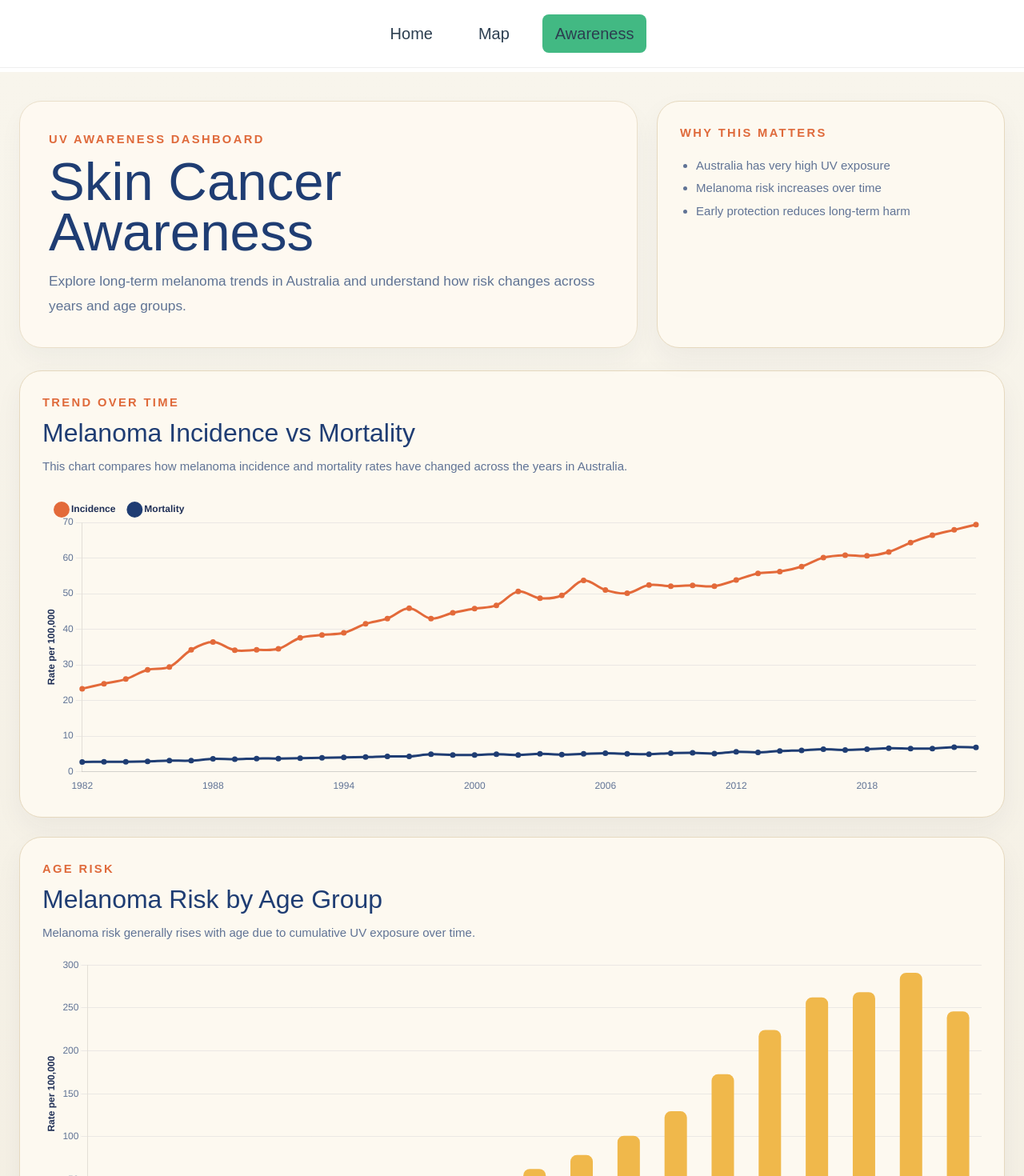
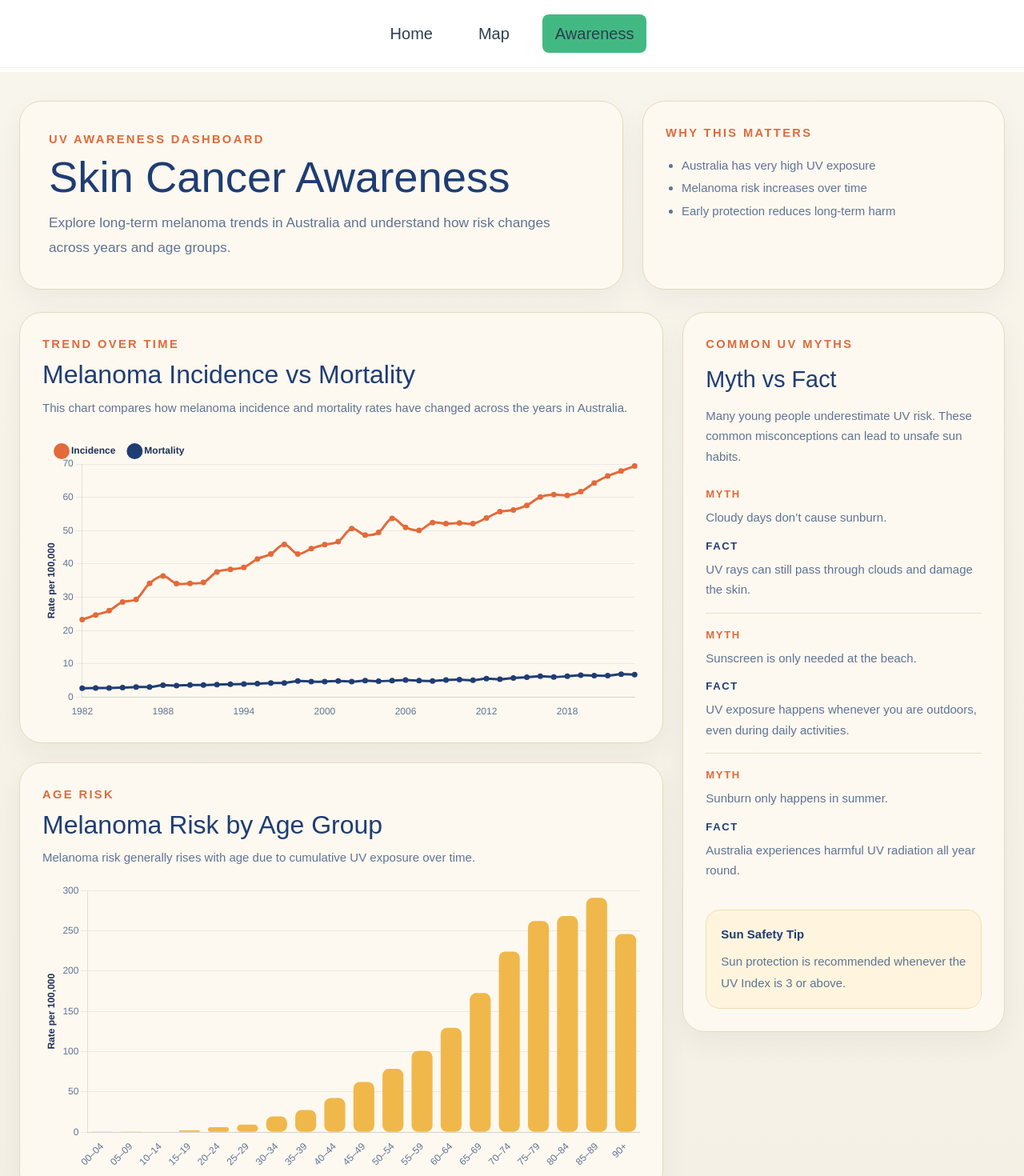
Before and after one commit to cpen0019/FIT5120_26S1_TA14, a Vue app: page /awareness in a window 1280 px wide. Shown: the top 1470 px of the page at 80% size. Built offline with nearby package versions, Linux system fonts and the light colour scheme.

Commit message:
Add UV myths to awareness page

```diff
--- a/src/views/Awareness.vue
+++ b/src/views/Awareness.vue
@@ -10,7 +10,7 @@
         </p>
       </div>
 
-      <div class="hero-card">
+      <div class="hero-summary">
         <p class="card-label">WHY THIS MATTERS</p>
         <ul>
           <li>Australia has very high UV exposure</li>
@@ -28,14 +28,15 @@
       <p>{{ error }}</p>
     </div>
 
-    <template v-else>
+    <section v-else class="content-grid">
+      <div class="charts-column">
         <section class="chart-card">
           <div class="card-header">
             <p class="eyebrow">TREND OVER TIME</p>
             <h2>Melanoma Incidence vs Mortality</h2>
             <p class="card-description">
-            This chart compares how melanoma incidence and mortality rates have
-            changed across the years in Australia.
+              This chart compares how melanoma incidence and mortality rates
+              have changed across the years in Australia.
             </p>
           </div>
 
@@ -49,8 +50,8 @@
             <p class="eyebrow">AGE RISK</p>
             <h2>Melanoma Risk by Age Group</h2>
             <p class="card-description">
-            Melanoma risk generally rises with age due to cumulative UV exposure
-            over time.
+              Melanoma risk generally rises with age due to cumulative UV
+              exposure over time.
             </p>
           </div>
 
@@ -62,12 +63,59 @@
         <section class="insight-card">
           <p class="eyebrow">KEY INSIGHT</p>
           <p class="insight-text">
-          Long-term UV damage builds up over time. Understanding incidence,
-          mortality, and age-based risk can help young Australians build safer
-          sun habits earlier.
+            Melanoma incidence in Australia has increased over time due to high UV exposure.
+            Although mortality has remained relatively stable thanks to improved detection and treatment, prevention remains essential.
+            Building safe sun habits early can significantly reduce long-term skin cancer risk.
           </p>
         </section>
-    </template>
+      </div>
+
+      <aside class="sidebar-card">
+        <div class="sidebar-sticky">
+          <p class="eyebrow">COMMON UV MYTHS</p>
+          <h3>Myth vs Fact</h3>
+          <p class="sidebar-intro">
+            Many young people underestimate UV risk. These common misconceptions
+            can lead to unsafe sun habits.
+          </p>
+
+          <div class="myth-item">
+            <p class="myth-label">Myth</p>
+            <p class="myth-text">Cloudy days don’t cause sunburn.</p>
+            <p class="fact-label">Fact</p>
+            <p class="fact-text">
+              UV rays can still pass through clouds and damage the skin.
+            </p>
+          </div>
+
+          <div class="myth-item">
+            <p class="myth-label">Myth</p>
+            <p class="myth-text">Sunscreen is only needed at the beach.</p>
+            <p class="fact-label">Fact</p>
+            <p class="fact-text">
+              UV exposure happens whenever you are outdoors, even during daily
+              activities.
+            </p>
+          </div>
+
+          <div class="myth-item">
+            <p class="myth-label">Myth</p>
+            <p class="myth-text">Sunburn only happens in summer.</p>
+            <p class="fact-label">Fact</p>
+            <p class="fact-text">
+              Australia experiences harmful UV radiation all year round.
+            </p>
+          </div>
+
+          <div class="tip-box">
+            <p class="tip-title">Sun Safety Tip</p>
+            <p class="tip-text">
+              Sun protection is recommended whenever the UV Index is 3 or above.
+            </p>
+          </div>
+        </div>
+      </aside>
+    </section>
   </div>
 </template>
 
@@ -353,29 +401,33 @@ const barOptions = {
 
 .hero-section {
   display: grid;
-  grid-template-columns: 1.6fr 0.9fr;
+  grid-template-columns: 1.5fr 0.9fr;
   gap: 24px;
   align-items: stretch;
   margin-bottom: 28px;
 }
 
-.hero-left {
-  background: rgba(255, 251, 243, 0.85);
-  border: 1px solid #eadfca;
-  border-radius: 28px;
-  padding: 36px;
-  box-shadow: 0 14px 30px rgba(31, 47, 86, 0.04);
-}
-
-.hero-card {
+.hero-left,
+.hero-summary,
+.chart-card,
+.insight-card,
+.status-card,
+.sidebar-card {
   background: #fdf9f0;
   border: 1px solid #e6d9bf;
   border-radius: 28px;
-  padding: 28px;
   box-shadow: 0 14px 34px rgba(31, 47, 86, 0.05);
 }
 
-.hero-card ul {
+.hero-left {
+  padding: 36px;
+}
+
+.hero-summary {
+  padding: 28px;
+}
+
+.hero-summary ul {
   margin: 14px 0 0;
   padding-left: 20px;
   color: #607395;
@@ -394,8 +446,8 @@ const barOptions = {
 
 .hero-left h1 {
   margin: 0 0 14px;
-  font-size: 4.2rem;
-  line-height: 0.95;
+  font-size: 3.4rem;
+  line-height: 1;
   color: #1f3d73;
 }
 
@@ -407,15 +459,24 @@ const barOptions = {
   line-height: 1.8;
 }
 
+.content-grid {
+  display: grid;
+  grid-template-columns: 2fr 1fr;
+  gap: 24px;
+  align-items: start;
+}
+
+.charts-column {
+  display: flex;
+  flex-direction: column;
+  gap: 24px;
+}
+
 .chart-card,
 .insight-card,
-.status-card {
-  background: #fdf9f0;
-  border: 1px solid #e6d9bf;
-  border-radius: 28px;
+.status-card,
+.sidebar-card {
   padding: 28px;
-  box-shadow: 0 14px 34px rgba(31, 47, 86, 0.05);
-  margin-bottom: 24px;
 }
 
 .card-header {
@@ -438,18 +499,94 @@ const barOptions = {
 
 .chart-wrap {
   position: relative;
-  height: 380px;
+  height: 360px;
 }
 
+.sidebar-sticky {
+  position: sticky;
+  top: 24px;
+}
+
+.sidebar-card h3 {
+  margin: 0 0 10px;
+  font-size: 1.8rem;
+  color: #1f3d73;
+}
+
+.sidebar-intro {
+  margin: 0 0 20px;
+  color: #607395;
+  line-height: 1.7;
+}
+
+.myth-item {
+  padding: 16px 0;
+  border-top: 1px solid #eadfca;
+}
+
+.myth-item:first-of-type {
+  border-top: none;
+  padding-top: 4px;
+}
+
+.myth-label,
+.fact-label {
+  margin: 0 0 6px;
+  font-size: 0.82rem;
+  font-weight: 700;
+  letter-spacing: 0.12em;
+  text-transform: uppercase;
+}
+
+.myth-label {
+  color: #df6a3b;
+}
+
+.fact-label {
+  color: #1f3d73;
+  margin-top: 12px;
+}
+
+.myth-text,
+.fact-text {
+  margin: 0;
+  color: #5f7394;
+  line-height: 1.7;
+}
+
+.tip-box {
+  margin-top: 20px;
+  padding: 18px;
+  border-radius: 18px;
+  background: #fff5de;
+  border: 1px solid #f0ddb0;
+}
+
+.tip-title {
+  margin: 0 0 8px;
+  font-weight: 700;
+  color: #1f3d73;
+}
+
+.tip-text,
 .insight-text {
   margin: 0;
   color: #5f7394;
   line-height: 1.8;
-  font-size: 1.02rem;
 }
 
 .error-card {
   border-color: #efb5b5;
+}
+
+@media (max-width: 1100px) {
+  .content-grid {
+    grid-template-columns: 1fr;
+  }
+
+  .sidebar-sticky {
+    position: static;
+  }
 }
 
 @media (max-width: 980px) {
@@ -458,7 +595,7 @@ const barOptions = {
   }
 
   .hero-left h1 {
-    font-size: 3rem;
+    font-size: 2.8rem;
   }
 }
 
@@ -468,20 +605,22 @@ const barOptions = {
   }
 
   .hero-left,
-  .hero-card,
+  .hero-summary,
   .chart-card,
   .insight-card,
-  .status-card {
+  .status-card,
+  .sidebar-card {
     border-radius: 22px;
     padding: 22px;
   }
 
   .hero-left h1 {
-    font-size: 2.4rem;
+    font-size: 2.3rem;
   }
 
-  .card-header h2 {
-    font-size: 1.5rem;
+  .card-header h2,
+  .sidebar-card h3 {
+    font-size: 1.45rem;
   }
 
   .chart-wrap {
```
Lines whose indentation alone changed are shown as unchanged.
